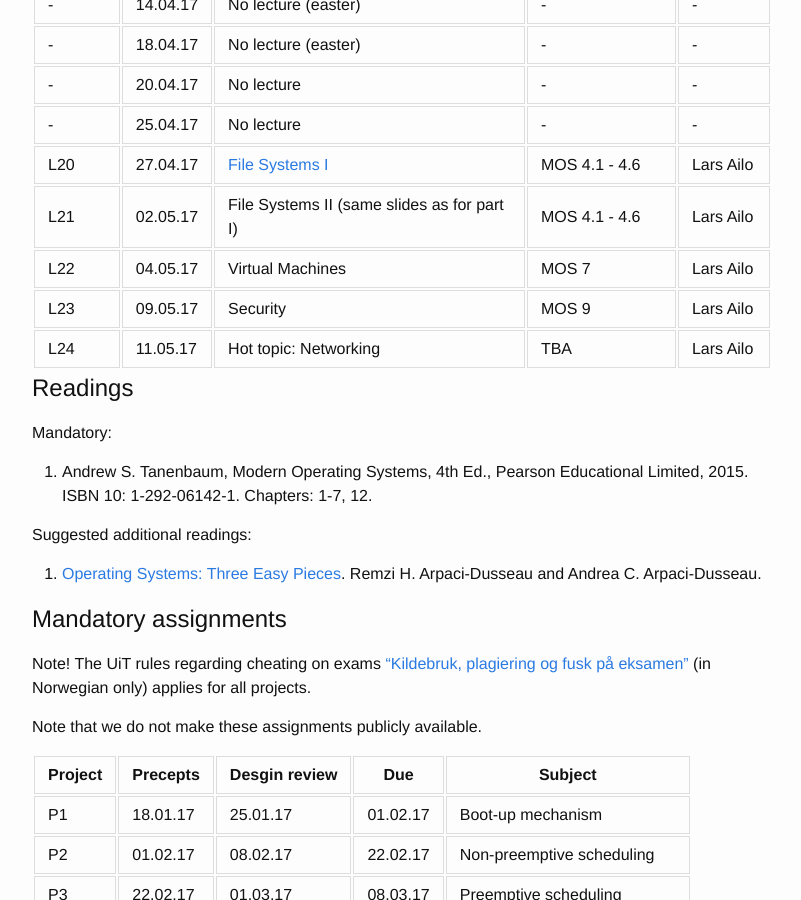
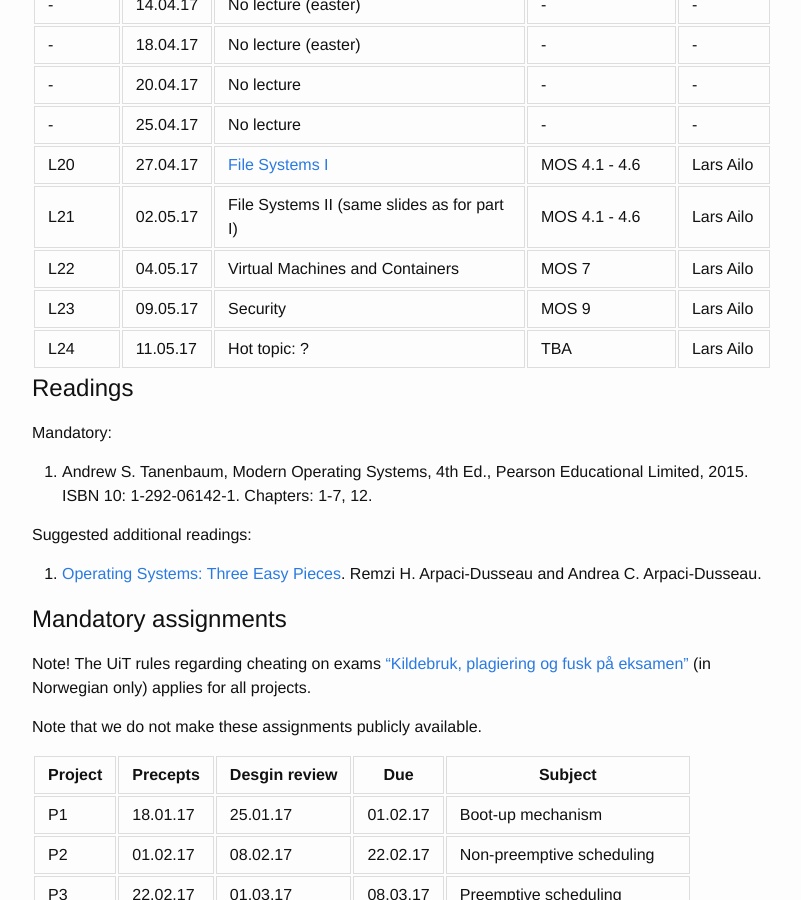
Before and after one commit to uit-inf-2201-s17/uit-inf-2201-s17.github.io, a Jekyll site: the page built from index.md, in a window 1280 px wide and 900 px high, scrolled down 2090 px. Shown: the whole window, without its empty margins (238-1039 px from the left). Built offline with Jekyll 4.4.1, drawn with Linux system fonts in a browser that asks for light colours.

Commit message:
minor change

```diff
--- a/index.md
+++ b/index.md
@@ -68,9 +68,9 @@ Refer to the lecture and mandatory assignment plan, and e-mails, for which room
 | -   | 25.04.17 | No lecture | - | - |
 | L20 | 27.04.17 | [File Systems I](lectures/20 - File Systems.pptx) | MOS 4.1 - 4.6 | Lars Ailo |
 | L21 | 02.05.17 | File Systems II (same slides as for part I) | MOS 4.1 - 4.6 | Lars Ailo |
-| L22 | 04.05.17 | Virtual Machines | MOS 7 | Lars Ailo |
+| L22 | 04.05.17 | Virtual Machines and Containers | MOS 7 | Lars Ailo |
 | L23 | 09.05.17 | Security | MOS 9 | Lars Ailo |
-| L24 | 11.05.17 | Hot topic: Networking | TBA | Lars Ailo |
+| L24 | 11.05.17 | Hot topic: ? | TBA | Lars Ailo |
 
 
 ## Readings
```
